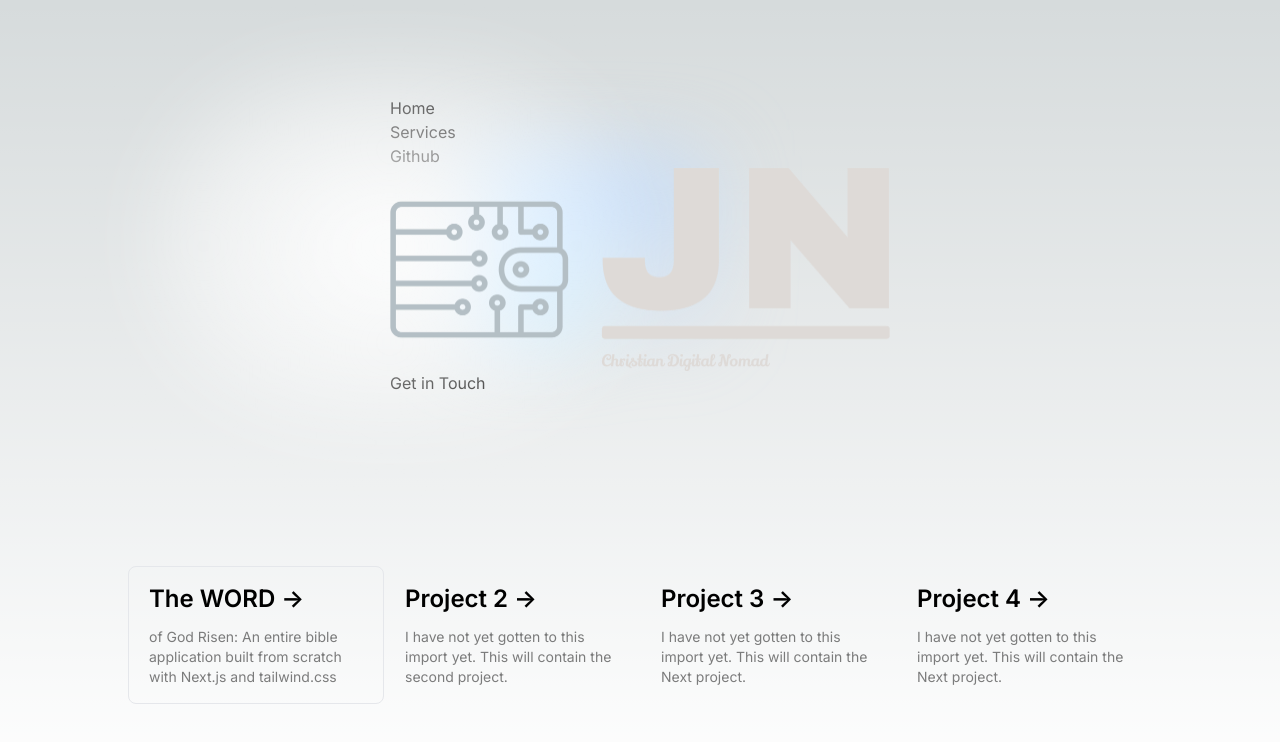
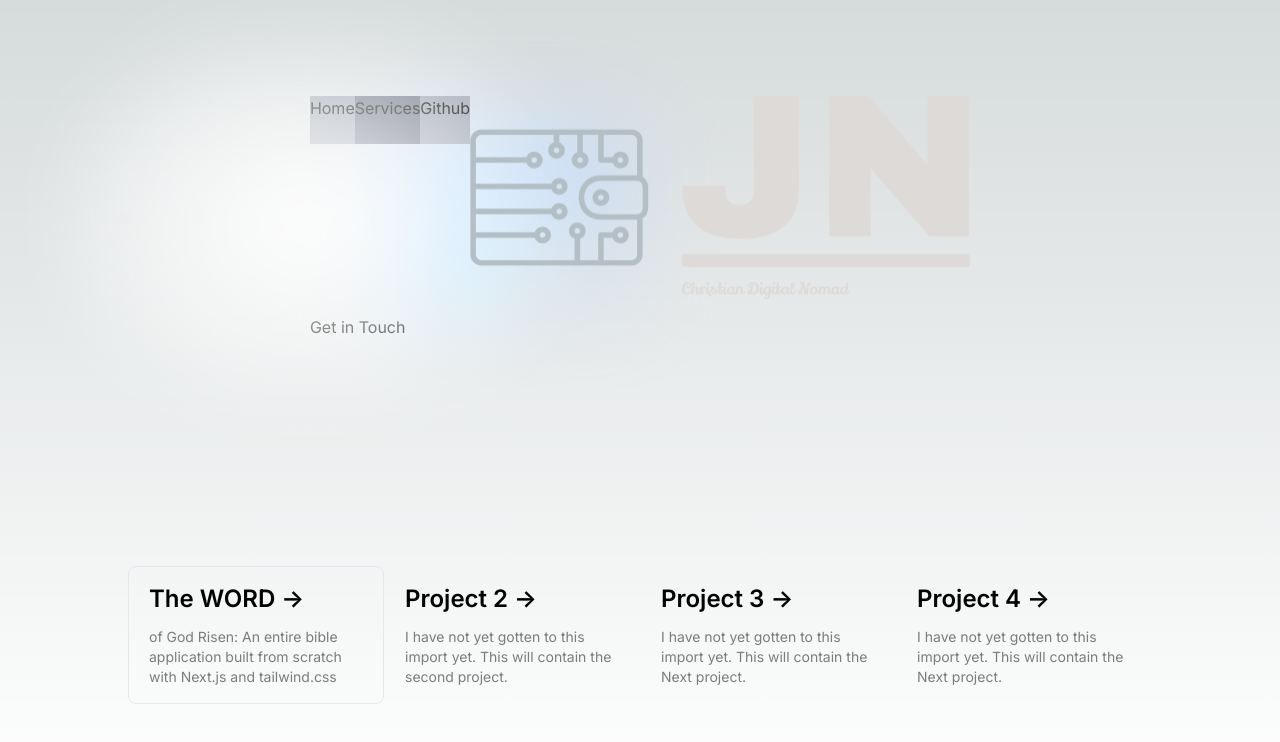
Before and after one commit to jnutt367/jason-nutt-digital-nomad, a Next.js app: page / in a window 1280 px wide. Shown: the top 742 px of the page. Built offline with nearby package versions, Linux system fonts and the light colour scheme.

Commit message:
commit for new layout

```diff
--- a/src/app/page.js
+++ b/src/app/page.js
@@ -6,14 +6,14 @@ export default function Home() {
 
   <div className="relative flex place-items-center before:absolute before:h-[300px] before:w-[480px] before:-translate-x-1/2 before:rounded-full before:bg-gradient-radial before:from-white before:to-transparent before:blur-2xl before:content-[''] after:absolute after:-z-20 after:h-[180px] after:w-[240px] after:translate-x-1/3 after:bg-gradient-conic after:from-sky-200 after:via-blue-200 after:blur-2xl after:content-[''] before:dark:bg-gradient-to-br before:dark:from-transparent before:dark:to-blue-700 before:dark:opacity-10 after:dark:from-sky-900 after:dark:via-[#0141ff] after:dark:opacity-40 before:lg:h-[360px] z-[-1]">
       <article>
-      <ul>
-        <li>
+      <ul className="flex mb-4">
+        <li className="w-1/3 bg-gray-400 h-12">
           Home
         </li>
-        <li>
+        <li className="w-1/3 bg-gray-500 h-12">
          Services
         </li>
-        <li>
+        <li className="w-1/3 bg-gray-400 h-12">
           Github
         </li>
 
```
